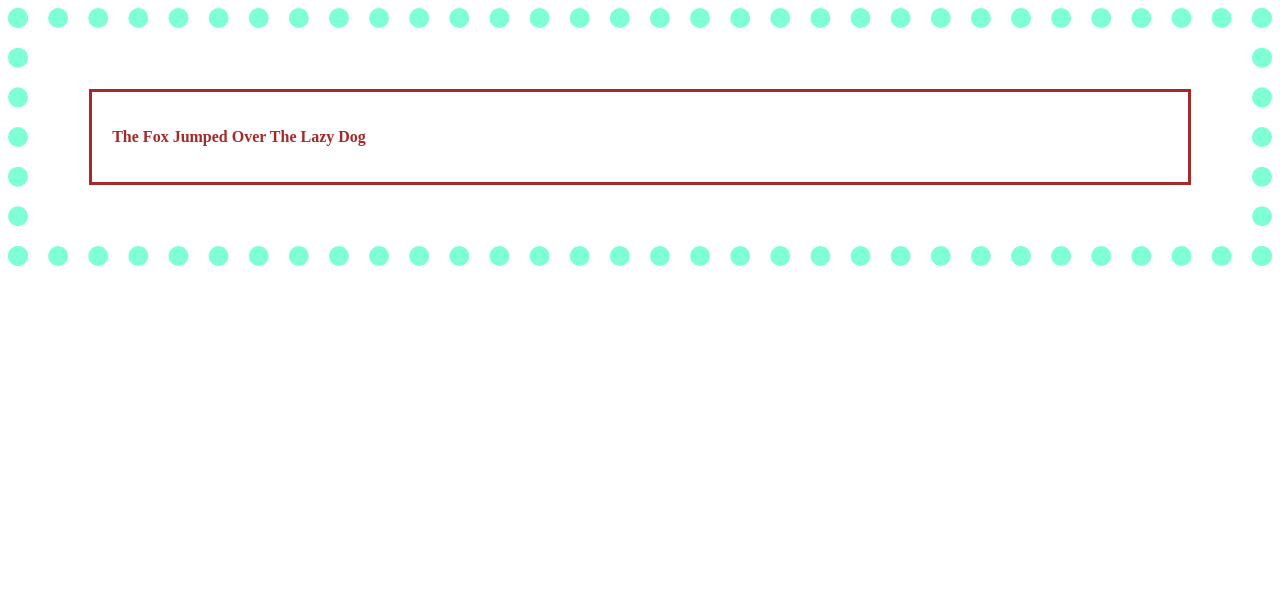
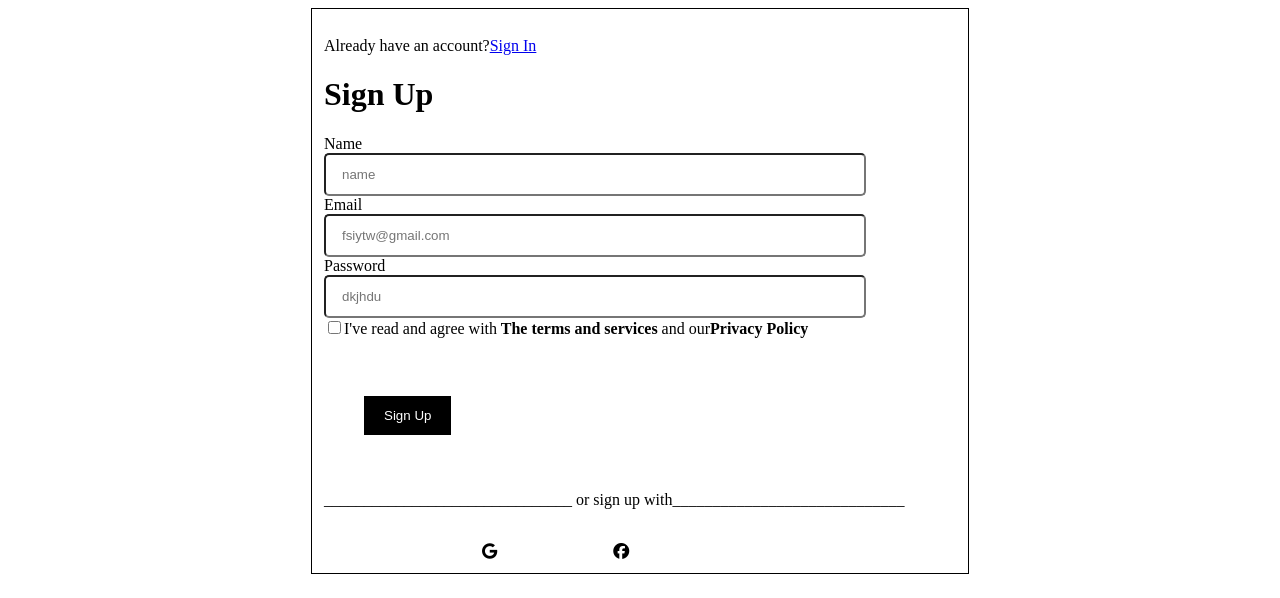
Before and after one commit to Bridget-Kathure/Css-Stlying, a plain HTML site: page index.html in a window 1280 px wide. Drawn offline with Linux system fonts and the light colour scheme.

Commit message:
style files

```diff
--- /dev/null
+++ b/index.css
@@ -0,0 +1,25 @@
+.input{
+    border: solid1px;
+    border-radius: 5px;
+    padding: 12px 16px;
+    width: 80%;
+}
+button{
+    padding: 12px 20px;
+    border: solid 40px;
+    color: white;
+    background-color: black;
+
+}
+.icons{
+    margin-left: 25%;
+}
+#form{
+    border: solid 1px;
+    width: 50%;
+    padding: 12px;
+    margin: 0 auto;
+}
+#sign{
+    color: white;
+}
--- a/index.html
+++ b/index.html
@@ -4,14 +4,42 @@
     <meta charset="UTF-8">
     <meta name="viewport" content="width=device-width, initial-scale=1.0">
     <title>Document</title>
-    <link rel="stylesheet" href="style.css">
+    <link rel="stylesheet" href="index.css">
+    <link rel="stylesheet" href="https://cdnjs.cloudflare.com/ajax/libs/font-awesome/6.5.1/css/all.min.css" integrity="sha512-DTOQO9RWCH3ppGqcWaEA1BIZOC6xxalwEsw9c2QQeAIftl+Vegovlnee1c9QX4TctnWMn13TZye+giMm8e2LwA==" crossorigin="anonymous" referrerpolicy="no-referrer" />
+
 </head>
 <body>
-    <div id="first">
-        <div id="second">
-            <p><b>The Fox Jumped Over The Lazy Dog</b></p>
+    <form id="form">
+    <p>Already have an account?<a href="signin.html">Sign In</a></p>
+    <h1>Sign Up</h1>
+    <label for="name">Name</label>
+    <br>
+    <input for="name" type="text" placeholder="name" class="input">
+    <br>
+    <label for="email">Email</label>
+    <br>
+    <input name="email" type="email" placeholder="fsiytw@gmail.com" class="input">
+    <br>
+    <label for="password">Password</label>
+    <br>
+    <input name="password" type="password" placeholder="dkjhdu" class="input">
+    <label>
+        <br>
+        <input type="checkbox">I've read and agree with<b> The terms and services</b> and our<b>Privacy Policy</b></label>
+    <br>
+    <br>
+    <button id="sign">Sign Up</button>
+    <p>_______________________________ or sign up with_____________________________</p>
+    <br>
+    <section>
+        <div class="icons">
+            <i class="fa-brands fa-google"></i>&nbsp;&nbsp;&nbsp;&nbsp;&nbsp;&nbsp;&nbsp;&nbsp;&nbsp;&nbsp;&nbsp;&nbsp;&nbsp;&nbsp;&nbsp;&nbsp;&nbsp;&nbsp;&nbsp;&nbsp;&nbsp;&nbsp;&nbsp;&nbsp;&nbsp;&nbsp;&nbsp;&nbsp;
+            <i class="fa-brands fa-facebook"></i>
+
         </div>
-    </div>
+    </section>
+
+    </form>
 
 </body>
 </html>
--- /dev/null
+++ b/signin.css
@@ -0,0 +1,27 @@
+#form{
+    border: solid 1px;
+    width: 50%;
+    padding: 12px;
+    margin: 0 auto;
+}
+.icons{
+    margin-left: 25%;
+}
+button{
+    padding: 12px 20px;
+    border: solid 40px;
+    color: white;
+    background-color: black;
+}
+.input{
+    border: solid1px;
+    border-radius: 5px;
+    padding: 12px 16px;
+    width: 80%;
+}
+.signin{
+    color:white;
+    text-decoration: none;
+
+
+}
--- a/style.css
+++ /dev/null
@@ -1,8 +0,0 @@
-#second{
-    padding: 20px;
-    margin: 5%;
-    border: solid;color: brown;
-}
-#first{
-    border: dotted 20px; color: aquamarine;
-}
```
Also changed, not shown: signin.html (added, +40 -0 lines), table.css (added, +13 -0 lines), table.html (added, +76 -0 lines).
